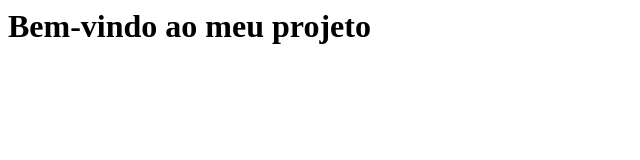
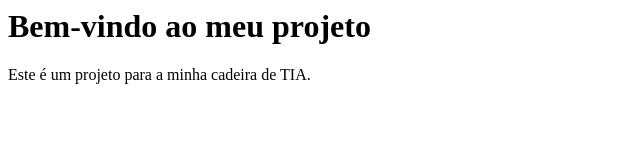
Before and after one commit to bernardojsilva/git-practice-repo, a plain HTML site: page index.html in a window 1280 px wide. Shown: the whole page, without its empty margins (0-640 px from the left). Drawn offline with Linux system fonts and the light colour scheme.

Commit message:
Acrescentar descrição à página inicial

```diff
--- a/index.html
+++ b/index.html
@@ -1 +1,2 @@
 <h1>Bem-vindo ao meu projeto</h1>
+<p>Este é um projeto para a minha cadeira de TIA.</p>
```
